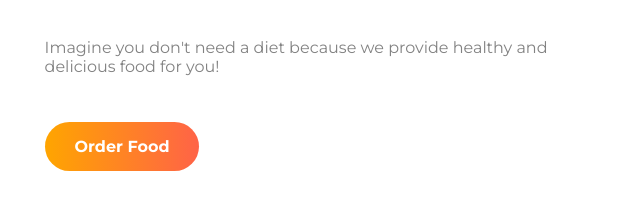
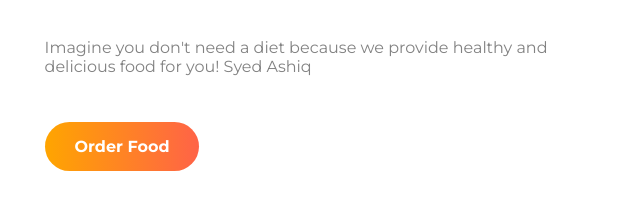
Before and after one commit to syedashiqbd/Eat-Healty-By-Ashiq, a plain HTML site: page index.html in a window 1280 px wide. Shown: the part 228-436 px from the top of the page, 45-685 px from the left. Drawn offline with Linux system fonts and the light colour scheme.

Commit message:
name added

```diff
--- a/index.html
+++ b/index.html
@@ -20,7 +20,7 @@
             Just Eat Healthy <br>
             With Food Network</h1>
             <p>Imagine you don't need a diet because we provide
-                healthy and delicious food for you!</p>
+                healthy and delicious food for you! Syed Ashiq</p>
                 <a class="order-button" target="_blank" href="">Order Food</a>
     </div>
     <div class="half-width">
```
